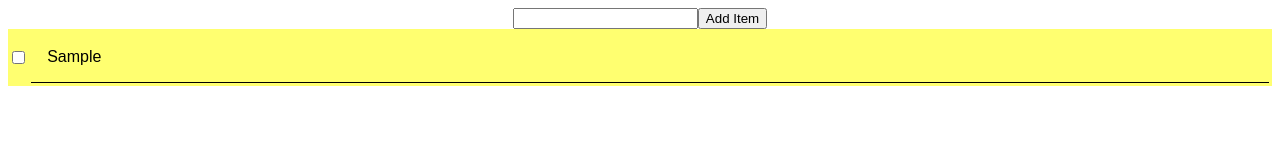
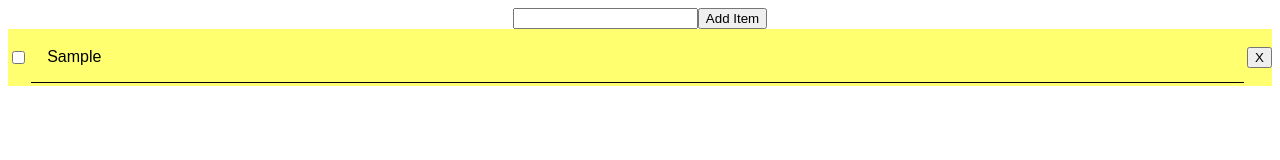
Before and after one commit to snehasis8/React-with-typeScript, a React (Create React App) app: page / in a window 1280 px wide. Both pictures are taken after typing "Sample" into the empty fields and a click on the button "Add Item". Shown: the top 160 px of the page. Built offline with nearby package versions, Linux system fonts and the light colour scheme.

Commit message:
delete functionality is completed

```diff
--- a/src/App.tsx
+++ b/src/App.tsx
@@ -44,6 +44,16 @@ const reducer = (state: TodoListProperty[], action: ActionType) => {
           }
         })
       ];
+    case ACTIONS.DELETE_TODO:
+      return [
+        ...state.filter((el) => {
+          if (el.id !== action.payload.id) {
+            return {
+              ...el,
+            }
+          }
+        })
+      ];
     default:
       return state;
   }
@@ -74,8 +84,21 @@ const App: React.FC = () => {
 
   const handleEdit = (changedTodoString: string = '', id: number) => {
     // console.log(e.currentTarget.textContent, id);
-    dispatch({ type: ACTIONS.EDIT_TODO, payload: { id: id, item: changedTodoString, isDone: false } }) // Use ACTIONS here, empty 'item'
+    dispatch({ type: ACTIONS.EDIT_TODO, payload: { id: id, item: changedTodoString.trim(), isDone: false } }) // Use ACTIONS here, empty 'item'
   }
+
+  const handleDelete = (id: number) => {
+    // console.log(e.currentTarget.textContent, id);
+    dispatch({
+      type: ACTIONS.DELETE_TODO, payload: {
+        item: "",
+        isDone: false,
+        id: id
+      }
+    }) // Use ACTIONS here, empty 'item'
+  }
+
+
 
   console.log(todoList);
 
@@ -87,7 +110,7 @@ const App: React.FC = () => {
         addTodo={handleClick}
       />
       {/* Set isEmpty to check for truthiness */}
-      <List handleEdit={handleEdit} handleisDone={handleisDone} isEmpty={!!todoList.length} list={todoList} />
+      <List handleDelete={handleDelete} handleEdit={handleEdit} handleisDone={handleisDone} isEmpty={!!todoList.length} list={todoList} />
     </div>
   );
 };
--- a/src/Component/Actions/TodoAction.ts
+++ b/src/Component/Actions/TodoAction.ts
@@ -2,4 +2,5 @@ export const ACTIONS = {
   ADD_TODO: "ADD_TODO",
   EDIT_TODO: "EDIT_TODO",
   DONE_TODO: "DONE_TODO",
+  DELETE_TODO: "DELETE_TODO",
 };
--- a/src/Component/List.tsx
+++ b/src/Component/List.tsx
@@ -5,14 +5,15 @@ export type ListProps = {
   list: TodoListProperty[];
   handleisDone: (e: React.ChangeEvent<HTMLInputElement>, id: number) => void;
   handleEdit: (e: string, id: number) => void;
+  handleDelete: (id: number) => void
 };
 
-export const List = ({ isEmpty, list, handleisDone, handleEdit }: ListProps) => (
+export const List = ({ isEmpty, list, handleisDone, handleEdit, handleDelete }: ListProps) => (
   <div>
 
     {isEmpty &&
       list.map(({ isDone, id, item }) => (
-        <SingleList handleEdit={handleEdit} key={id} handleIsDone={handleisDone} id={id} isDone={isDone} item={item} />
+        <SingleList handleDelete={handleDelete} handleEdit={handleEdit} key={id} handleisDone={handleisDone} id={id} isDone={isDone} item={item} isEmpty={false} list={[]} />
       ))}
   </div>
 );
--- a/src/Component/SingleList.tsx
+++ b/src/Component/SingleList.tsx
@@ -3,11 +3,12 @@ import { TodoListProperty } from "../App";
 
 import { ListProps } from "./List";
 
-type SingleListProps = TodoListProperty & {
-  isMust?: boolean;
-  handleIsDone: (e: React.ChangeEvent<HTMLInputElement>, id: number) => void;
-  handleEdit: (e: string, id: number) => void;
-};
+type SingleListProps = TodoListProperty & ListProps
+// isMust?: boolean;
+// handleIsDone: (e: React.ChangeEvent<HTMLInputElement>, id: number) => void;
+// handleEdit: (e: string, id: number) => void;
+
+
 
 //steps to integrate ant design in this project
 const SingleList = (props: SingleListProps) => {
@@ -23,7 +24,7 @@ const SingleList = (props: SingleListProps) => {
 
           type="checkbox"
           checked={props.isDone}
-          onChange={(e) => props.handleIsDone(e, props.id)}
+          onChange={(e) => props.handleisDone(e, props.id)}
         />
 
       </label>
@@ -40,6 +41,8 @@ const SingleList = (props: SingleListProps) => {
         onClick={() => {
           setEditmode(!editeMode)
         }
+
+
 
 
         }
@@ -59,8 +62,10 @@ const SingleList = (props: SingleListProps) => {
 
         }}
       >
+
         {props.isDone ? <s> {props.item} </s> : <span> {props.item} </span>}
       </div>
+      <button onClick={() => props.handleDelete(props.id)} > X</button>
 
 
     </div >
```
